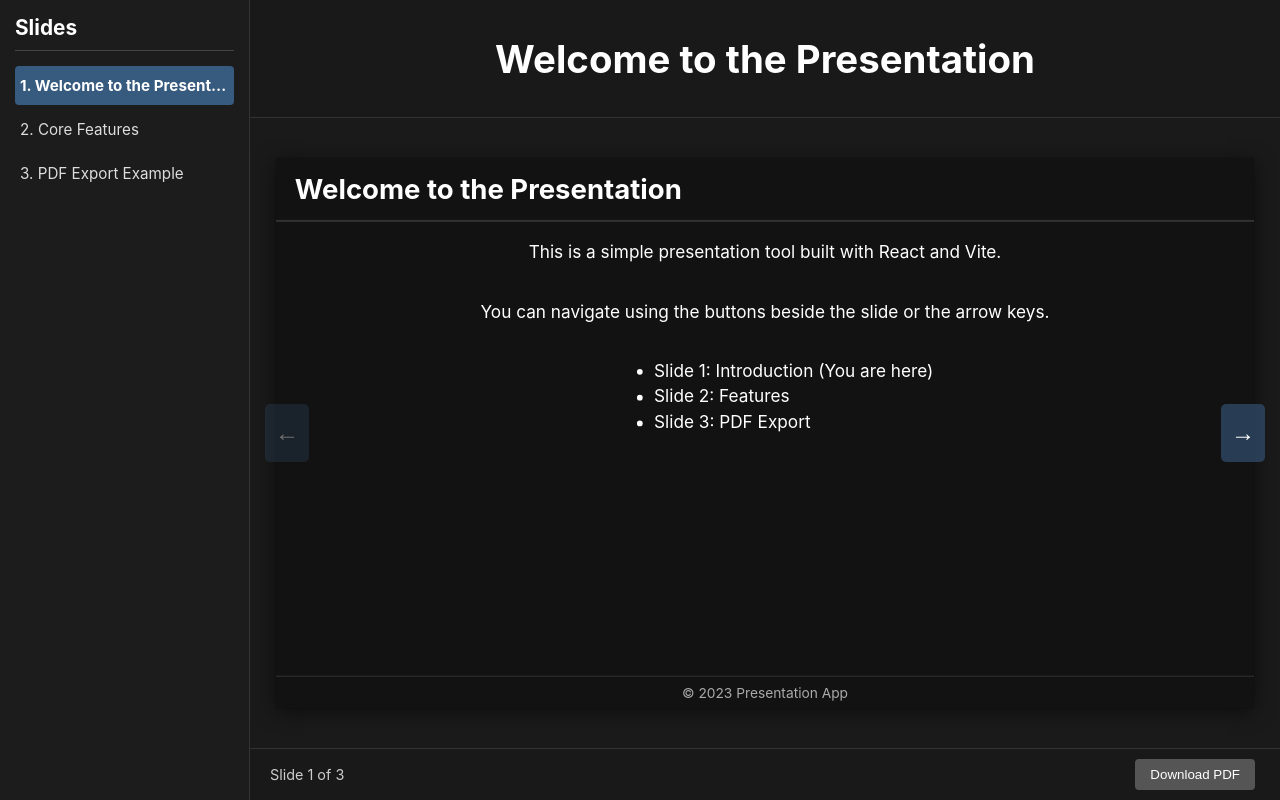
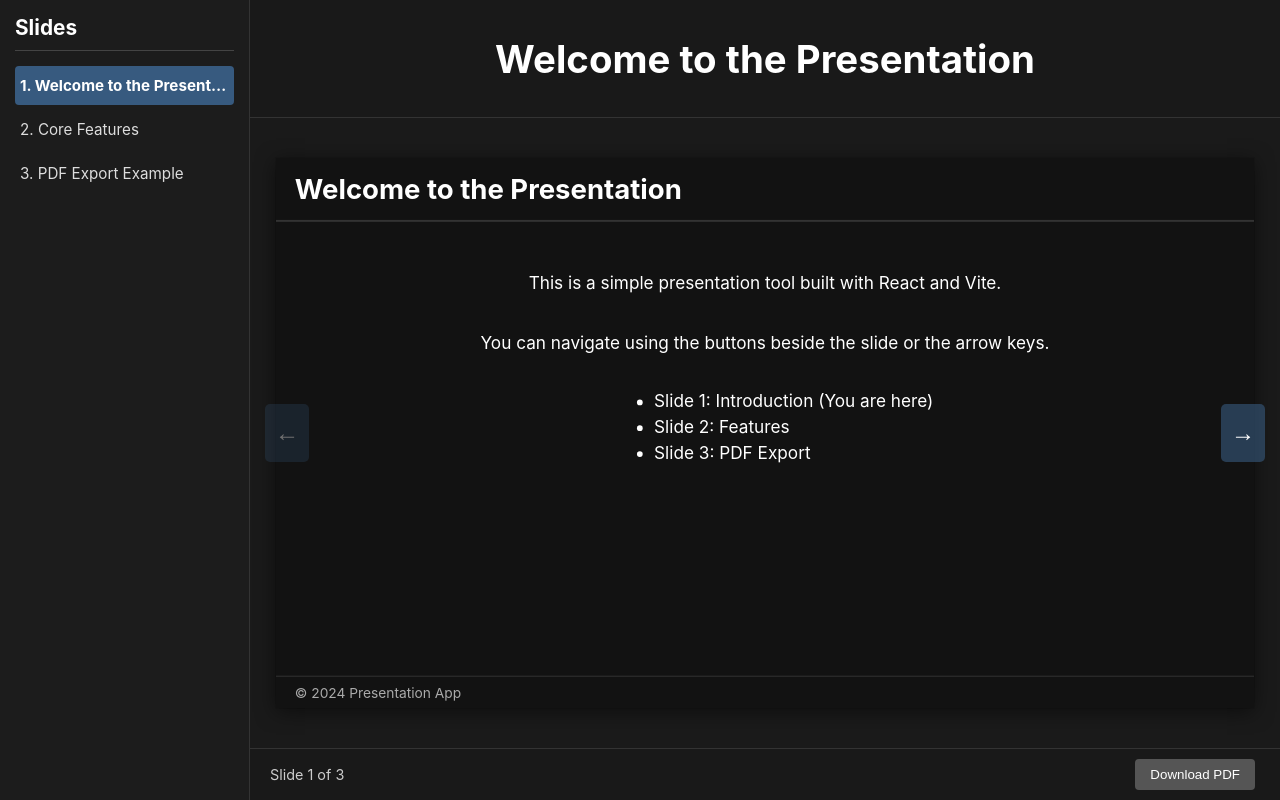
Before and after one commit to nilsplum/JS-PDF-Presentation-Template, a React (Vite) app: page / in a window 1280 px wide. Built offline with nearby package versions, Linux system fonts and the light colour scheme.

Commit message:
fix move slideconfig to presentation and change footer to html section

```diff
--- a/src/components/BaseSlide.jsx
+++ b/src/components/BaseSlide.jsx
@@ -8,7 +8,11 @@ import React from 'react';
 function BaseSlide({
   title,
   children,
-  footerText = "© 2023 Presentation App",
+  footerContent = (
+    <>
+      <p style={{ margin: 0, display: 'inline' }}>© 2024 Presentation App</p>
+    </>
+  ),
   backgroundColor = "#121212", // Dark background by default
   titleColor = "#ffffff", // White title by default
   textColor = "#ffffff" // White text by default
@@ -47,9 +51,12 @@ function BaseSlide({
     // Main content area where children will be rendered
     content: {
       position: 'relative', // Fixed position for content
-      flex: 1,
-      padding: '0 20px 10px',
+      flex: 1, // Allows content to fill available space
+      padding: '50px', // Uniform padding around the content area
       overflow: 'hidden', // Cut off content that exceeds dimensions
+      display: 'flex', // Added to help fixed-scale-content behave
+      flexDirection: 'column', // Added
+      minHeight: 0, // Important for flex children that might also scroll/overflow
       // No flexible layout - content should scale as a whole
       zIndex: 1,
     },
@@ -60,10 +67,11 @@ function BaseSlide({
       padding: '8px 20px',
       fontSize: '0.9rem', // Fixed size
       color: backgroundColor === "#121212" ? "#aaa" : "#777",
-      textAlign: 'center',
+      // textAlign: 'center', // Removed to allow flexible content alignment
       flexShrink: 0, // Prevent the footer from shrinking
       position: 'relative', // Fixed position relative to container
       zIndex: 2, // Ensure footer is on top
+      // Height will be determined by content
     }
   };
 
@@ -82,9 +90,11 @@ function BaseSlide({
       </div>
 
       {/* Slide Footer */}
-      <div className="base-slide-footer" style={baseSlideStyles.footer}>
-        {footerText}
-      </div>
+      {footerContent && ( // Conditionally render footer if content is provided
+        <div className="base-slide-footer" style={baseSlideStyles.footer}>
+          {footerContent}
+        </div>
+      )}
     </div>
   );
 }
--- a/src/components/Presentation.jsx
+++ b/src/components/Presentation.jsx
@@ -12,15 +12,27 @@ const slidesData = [
   {
     title: 'Welcome to the Presentation',
     component: () => import('../slides/Slide1.jsx'),
-    // No styling props here, BaseSlide defaults will be used
+    // footerContent can be omitted to use BaseSlide's default
   },
   {
     title: 'Core Features',
     component: () => import('../slides/Slide2.jsx'),
+    footerContent: <p style={{ fontSize: '0.8em', color: '#888' }}>Powered by React & jsPDF</p>
   },
   {
     title: 'PDF Export Example',
     component: () => import('../slides/Slide3.jsx'),
+    footerContent: (
+      <div style={{ display: 'flex', justifyContent: 'space-between', alignItems: 'center', width: '100%' }}>
+        <img src="https://via.placeholder.com/80x30.png?text=Logo" alt="Company Logo" style={{ height: '25px' }} />
+        <button
+          onClick={() => alert('Footer Button Clicked!')}
+          style={{ padding: '3px 8px', fontSize: '0.8em', backgroundColor: '#555', color: 'white', border: 'none', borderRadius: '3px' }}
+        >
+          Action
+        </button>
+      </div>
+    )
   }
 ];
 
@@ -122,35 +134,54 @@ function Presentation() {
       unit: 'px',
       format: [1024, 576]
     });
+    console.log('[PDF Generation] Initialized jsPDF. Document has 1 page by default.');
     try {
       const originalIndex = currentSlideIndex;
+      console.log(`[PDF Generation] Starting PDF generation. Number of slides to process: ${LoadedSlideComponents.length}`);
       for (let i = 0; i < LoadedSlideComponents.length; i++) {
+        console.log(`[PDF Generation] Processing slide ${i} of ${LoadedSlideComponents.length - 1}`);
         setCurrentSlideIndex(i);
-        await new Promise(resolve => setTimeout(resolve, 400));
+        // Add a slight delay to ensure the slide is rendered, especially if state updates are involved
+        await new Promise(resolve => setTimeout(resolve, 400)); // Keep existing delay
+
         const slideElement = document.getElementById(`slide-${i}`);
         if (!slideElement) {
-          console.error(`Slide element slide-${i} not found!`);
+          console.error(`[PDF Generation] Slide element slide-${i} not found! Skipping this slide.`);
           continue;
         }
+
+        // Store original styles to restore them later
         const originalTransform = slideElement.style.transform;
         const originalPosition = slideElement.style.position;
         const originalTop = slideElement.style.top;
         const originalLeft = slideElement.style.left;
         const originalWidth = slideElement.style.width;
         const originalHeight = slideElement.style.height;
+
+        // Reset styles for PDF rendering
         slideElement.style.transform = 'none';
-        slideElement.style.position = 'static';
+        slideElement.style.position = 'static'; // Or 'relative' if 'static' breaks layout, but 'static' is usually best for html2canvas
         slideElement.style.top = '0';
         slideElement.style.left = '0';
         slideElement.style.width = '1024px';
         slideElement.style.height = '576px';
+
         if (i > 0) {
+          console.log(`[PDF Generation] Adding a new page for slide ${i}. PDF will now have ${pdf.internal.getNumberOfPages() + 1} pages.`);
           pdf.addPage([1024, 576], 'landscape');
+        } else {
+          console.log(`[PDF Generation] Rendering slide ${i} on the first page.`);
         }
+
+        console.log(`[PDF Generation] Calling pdf.html() for slide ${i}. Target page number in PDF: ${pdf.internal.getCurrentPageInfo().pageNumber}`);
         await pdf.html(slideElement, {
           x: 0, y: 0, width: 1024, height: 576,
           windowWidth: 1024, windowHeight: 576, autoPaging: false,
+          backgroundColor: '#121212' // Ensuring a consistent background
         });
+        console.log(`[PDF Generation] Finished pdf.html() for slide ${i}.`);
+
+        // Restore original styles
         slideElement.style.transform = originalTransform;
         slideElement.style.position = originalPosition;
         slideElement.style.top = originalTop;
@@ -158,8 +189,18 @@ function Presentation() {
         slideElement.style.width = originalWidth;
         slideElement.style.height = originalHeight;
       }
+      console.log('[PDF Generation] All slides processed. Saving PDF...');
+
+      // Delete the first page before saving
+      if (pdf.internal.getNumberOfPages() > 0) {
+        pdf.deletePage(1);
+        console.log('[PDF Generation] Deleted the first page of the PDF.');
+      } else {
+        console.log('[PDF Generation] PDF has no pages, nothing to delete.');
+      }
+
       pdf.save('presentation.pdf');
-      setCurrentSlideIndex(originalIndex);
+      setCurrentSlideIndex(originalIndex); // Restore the original slide view
     } catch (error) {
       console.error("Error generating PDF with jsPDF.html():", error);
       alert("Failed to generate PDF. The content might be too complex for the direct HTML renderer. Check console.");
@@ -236,7 +277,8 @@ function Presentation() {
                       // Only pass the specific title for this slide
                       <BaseSlide
                         title={slideDisplayData.title || `Slide ${index + 1}`}
-                        // footerText, backgroundColor, titleColor, textColor are NOT passed
+                        footerContent={slideDisplayData.footerContent}
+                        // backgroundColor, titleColor, textColor are NOT passed
                         // They will come from BaseSlide's defaultProps
                       >
                         <SlideComponent />
--- a/src/slides/Slide1.jsx
+++ b/src/slides/Slide1.jsx
@@ -3,16 +3,16 @@ import React from 'react';
 function Slide1() {
   return (
     <>
-      <p className="slide1-fade-in-text">
+      <p style={{ marginTop: 0 }}>
         This is a simple presentation tool built with React and Vite.
       </p>
-      <p className="slide1-fade-in-text" style={{ animationDelay: '0.8s' }}>
+      <p>
         You can navigate using the buttons beside the slide or the arrow keys.
       </p>
-      <ul>
-        <li className="slide1-fade-in-text" style={{ animationDelay: '1.1s' }}>Slide 1: Introduction (You are here)</li>
-        <li className="slide1-fade-in-text" style={{ animationDelay: '1.4s' }}>Slide 2: Features</li>
-        <li className="slide1-fade-in-text" style={{ animationDelay: '1.7s' }}>Slide 3: PDF Export</li>
+      <ul style={{ marginBottom: 0 }}>
+        <li>Slide 1: Introduction (You are here)</li>
+        <li>Slide 2: Features</li>
+        <li>Slide 3: PDF Export</li>
       </ul>
     </>
   );
--- a/src/slides/Slide2.jsx
+++ b/src/slides/Slide2.jsx
@@ -3,7 +3,7 @@ import React from 'react';
 function Slide2() {
   return (
     <>
-      <p>This application demonstrates several key concepts:</p>
+      <p style={{ marginTop: 0 }}>This application demonstrates several key concepts:</p>
       <ul>
         <li>React Components (Header, Footer, Slides)</li>
         <li>Dynamic Component Loading using <code>import()</code></li>
@@ -12,7 +12,7 @@ function Slide2() {
         <li>Keyboard Navigation (Arrow Keys)</li>
         <li>Client-side PDF Generation</li>
       </ul>
-      <p>The structure allows easy addition/removal of slides via <code>slidesConfig.js</code>.</p>
+      <p style={{ marginBottom: 0 }}>The structure allows easy addition/removal of slides via <code>slidesConfig.js</code>.</p>
     </>
   );
 }
--- a/src/styles.css
+++ b/src/styles.css
@@ -182,22 +182,7 @@ html, body, #root {
 }
 
 /* Simple fade-in animation */
-@keyframes fadeIn {
-  from { opacity: 0; transform: scale(0.98); }
-  to { opacity: 1; transform: scale(1); }
-}
 
-/* Specific animation for Slide 1 */
-.slide1-fade-in-text {
-  animation: fadeInText 1s ease-in-out 0.5s forwards;
-  opacity: 0;
-  color: inherit; /* Ensure it inherits correct text color */
-}
-
-@keyframes fadeInText {
-  from { opacity: 0; transform: translateY(10px); }
-  to { opacity: 1; transform: translateY(0); }
-}
 
 /* Side Navigation Buttons */
 .slide-nav-button {
@@ -340,7 +325,6 @@ html, body, #root {
   /* Override aspect-ratio property */
   aspect-ratio: auto !important;
   /* Don't apply standard slide-active animations to the container */
-  animation: none !important;
 }
 
 /* Loading and error states */
@@ -426,10 +410,12 @@ html, body, #root {
 
 /* Override responsive behavior in slide content */
 .base-slide-content {
-  /* Fixed height for the content area */
-  height: calc(100% - 100px); /* Subtract approximate header/footer height */
-  min-height: var(--slide-min-height);
+  /* Fixed height for the content area - This is removed as height is now flexible due to flex:1 in BaseSlide inline styles and adaptive footer */
+  /* height: calc(100% - 100px); */
+  min-height: var(--slide-min-height); /* Keep a minimum height */
   overflow: hidden !important; /* Forcefully hide overflow */
+  /* Ensure it can flex if its parent (.base-slide) is a flex container, which it is. */
+  /* The inline styles in BaseSlide.jsx (flex: 1, display: flex, flexDirection: column, minHeight: 0) manage its flex behavior. */
 }
 
 /* Force slide-active to maintain strict dimensions */
@@ -448,11 +434,6 @@ html, body, #root {
   user-select: text;
 }
 
-/* Ensure animations don't cause layout shifts */
-@keyframes fadeInText {
-  from { opacity: 0; transform: translateY(10px); }
-  to { opacity: 1; transform: translateY(0); }
-}
 
 /* Force fixed sizes for specific elements */
 .fixed-scale-content h1 { font-size: 32px !important; line-height: 1.3 !important; }
```
Also changed, not shown: src/slides/Slide3.jsx (+6 -6 lines), src/slidesConfig.js (deleted, +0 -34 lines), 1 other file (tests, documents, lock files or other folders).
